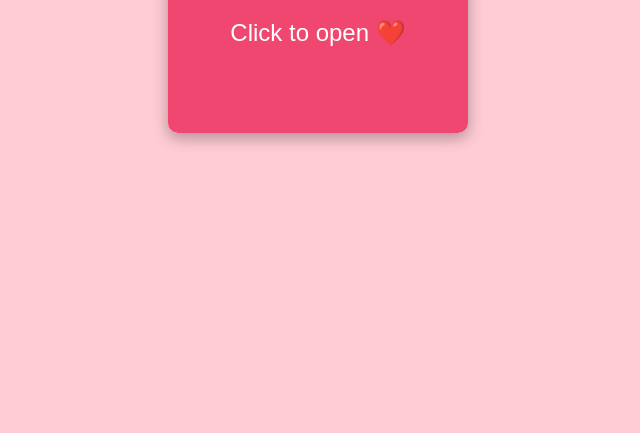
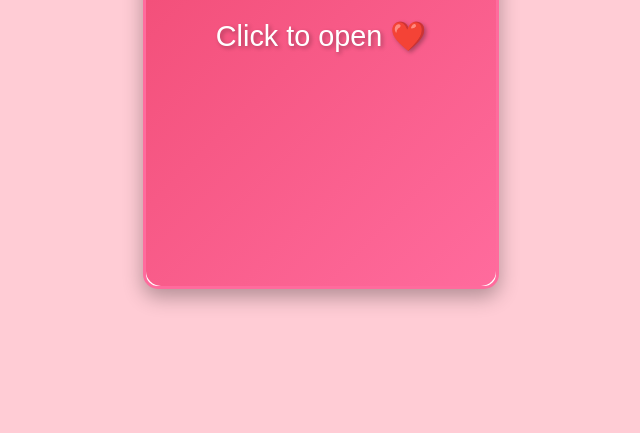
Before and after one commit to alicia317/Valentine, a plain HTML site: page index.html in a window 1280 px wide. Shown: the part 367-800 px from the top of the page, without its empty margins (322-962 px from the left). Drawn offline with Linux system fonts and the light colour scheme.

Commit message:
Revamp Valentine's card layout and interactions
Updated the Valentine's card design and functionality.

```diff
--- a/index.html
+++ b/index.html
@@ -18,8 +18,8 @@
 
         .card-container {
             position: relative;
-            width: 300px;
-            height: 200px;
+            width: 350px;
+            height: 500px;
             perspective: 1000px;
             cursor: pointer;
         }
@@ -28,11 +28,12 @@
             width: 100%;
             height: 100%;
             background: #fff;
-            border-radius: 10px;
-            box-shadow: 0 5px 15px rgba(0, 0, 0, 0.3);
+            border-radius: 15px;
+            box-shadow: 0 8px 20px rgba(0, 0, 0, 0.3);
             transform-style: preserve-3d;
             transform: rotateY(0deg);
             transition: transform 0.8s ease-in-out;
+            border: 3px solid #ff6b9d;
         }
 
         .card.open {
@@ -45,16 +46,17 @@
             width: 100%;
             height: 100%;
             backface-visibility: hidden;
-            border-radius: 10px;
+            border-radius: 15px;
         }
 
         .card-front {
-            background: #ef476f;
+            background: linear-gradient(135deg, #ef476f, #ff6b9d);
             color: #fff;
             display: flex;
             align-items: center;
             justify-content: center;
-            font-size: 1.5em;
+            font-size: 1.8em;
+            text-shadow: 2px 2px 4px rgba(0, 0, 0, 0.3);
         }
 
         .card-back {
@@ -62,41 +64,75 @@
             color: #333;
             transform: rotateY(180deg);
             text-align: center;
-            padding: 20px;
+            padding: 30px;
             box-sizing: border-box;
+            display: flex;
+            flex-direction: column;
+            justify-content: center;
+            align-items: center;
         }
 
         .card-back h2 {
-            margin-top: 20px;
+            margin-top: 10px;
+            margin-bottom: 20px;
             color: #d0006f;
+            font-size: 1.5em;
+        }
+
+        .teddy {
+            font-size: 4em;
+            animation: bounce 1s infinite;
+        }
+
+        @keyframes bounce {
+            0%, 100% {
+                transform: translateY(0);
+            }
+            50% {
+                transform: translateY(-10px);
+            }
         }
 
         .btns {
-            margin-top: 20px;
+            margin-top: 30px;
+            position: relative;
+            width: 100%;
+            height: 60px;
         }
 
         .btn {
-            padding: 10px 20px;
+            padding: 12px 25px;
             border: none;
-            border-radius: 5px;
+            border-radius: 8px;
             margin: 5px;
             cursor: pointer;
-            font-size: 1em;
+            font-size: 1.1em;
             transition: 0.3s;
+            font-weight: bold;
         }
 
         .btn.yes {
             background: #38b000;
             color: #fff;
+            padding: 15px 35px;
+            font-size: 1.3em;
         }
 
         .btn.no {
             background: #d90429;
             color: #fff;
+            padding: 8px 15px;
+            font-size: 0.9em;
+            position: absolute;
+            transition: all 0.3s ease;
         }
 
         .btn:hover {
             filter: brightness(1.2);
+        }
+
+        .btn.yes:hover {
+            transform: scale(1.1);
         }
     </style>
 </head>
@@ -107,10 +143,11 @@
                 <span>Click to open ❤️</span>
             </div>
             <div class="card-back">
+                <div class="teddy">🧸</div>
                 <h2>Will you be my Valentine?</h2>
                 <div class="btns">
                     <button class="btn yes" onclick="yesResponse()">Ja</button>
-                    <button class="btn no" onclick="noResponse()">Nein</button>
+                    <button class="btn no" id="noBtn" onmouseover="moveButton()" onclick="noResponse()">Nein</button>
                 </div>
             </div>
         </div>
@@ -118,9 +155,13 @@
 
     <script>
         const card = document.getElementById('valentine-card');
+        let cardOpened = false;
 
         card.addEventListener('click', () => {
-            card.classList.toggle('open');
+            if (!cardOpened) {
+                card.classList.add('open');
+                cardOpened = true;
+            }
         });
 
         function yesResponse() {
@@ -128,7 +169,22 @@
         }
 
         function noResponse() {
-            alert("Oh nein! 💔 Vielleicht nächstes Mal...");
+            alert("Oh nein! 💔 Aber du konntest mich nicht fangen!");
+        }
+
+        function moveButton() {
+            const noBtn = document.getElementById('noBtn');
+            const container = document.querySelector('.btns');
+
+            // Zufällige Position innerhalb des Containers
+            const maxX = container.offsetWidth - noBtn.offsetWidth - 10;
+            const maxY = container.offsetHeight - noBtn.offsetHeight - 10;
+
+            const randomX = Math.floor(Math.random() * maxX);
+            const randomY = Math.floor(Math.random() * maxY);
+
+            noBtn.style.left = randomX + 'px';
+            noBtn.style.top = randomY + 'px';
         }
     </script>
 </body>
```
